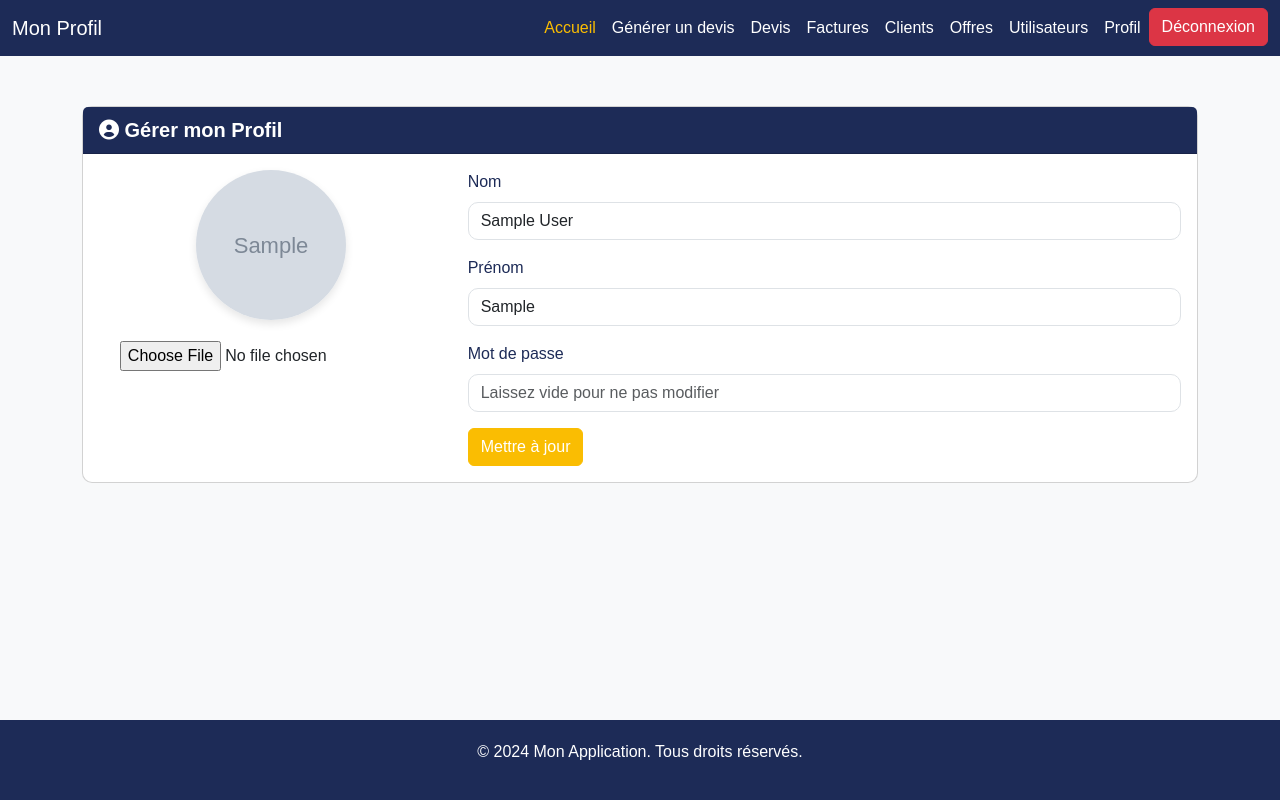
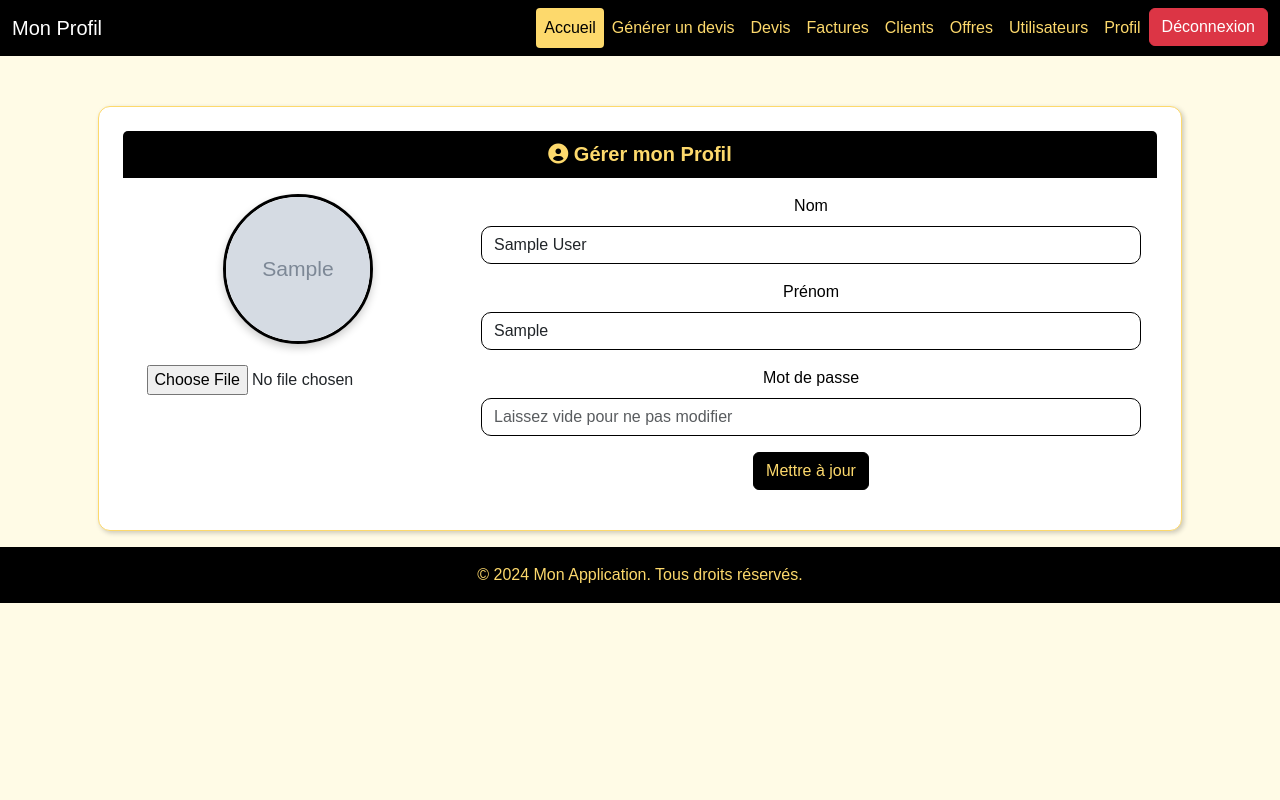
Before and after one commit to pytharchimede/banamur_planification, a PHP site: page /profil.php in a window 1280 px wide. Run offline with PHP 8.4, Linux system fonts and the light colour scheme; the visitor is signed in with stand-in values (Sample User, id 1); tables that the repository leaves empty or names only in its code hold one stand-in row (values such as "Sample post"); grey boxes marked "Sample" are stand-in pictures.

Commit message:
Refactor CSS

```diff
--- a/css/custom_style_profil.css
+++ b/css/custom_style_profil.css
@@ -1,46 +1,77 @@
 body {
-    font-family: 'Poppins', sans-serif;
-    background-color: #f8f9fa;
+    font-family: 'Arial', sans-serif;
+    background-color: #fffbe6; /* Jaune très clair */
 }
 
 .navbar {
-    background-color: #1d2b57;
+    background-color: #000; /* Noir */
 }
 
 .navbar-brand img {
     height: 50px;
 }
 
-.navbar-nav .nav-link {
-    color: #fff !important;
+.navbar-nav .nav-link,
+.nav-link {
+    color: #fdd96c !important; /* Jaune */
 }
 
-.navbar-nav .nav-link.active {
-    color: #fabd02 !important;
+.navbar-nav .nav-link.active,
+.nav-link.active {
+    color: #000 !important;
+    background-color: #fdd96c !important;
+    border-radius: 4px;
 }
 
 .container {
     margin-top: 50px;
 }
 
-.card {
-    border-radius: 10px;
+.card,
+.menu-card {
+    border-radius: 0.75rem;
+    background: #ffffff;
+    border: 1px solid #fdd96c;
+    box-shadow: 2px 2px 5px rgba(0, 0, 0, 0.2);
+    transition: transform 0.3s ease, box-shadow 0.3s ease;
+    text-align: center;
+    padding: 1.5rem;
+    margin: 1rem;
+    position: relative;
 }
 
 .card-header {
-    background-color: #1d2b57;
-    color: white;
+    background-color: #000; /* Noir */
+    color: #fdd96c; /* Jaune */
     font-size: 20px;
     font-weight: bold;
 }
 
+.menu-card:hover {
+    transform: translateY(-10px);
+    box-shadow: 0 10px 20px rgba(0, 0, 0, 0.3);
+    border-color: #000;
+}
+
+.menu-card i {
+    font-size: 3rem;
+    color: #000; /* Noir */
+}
+
+.menu-card p {
+    margin-top: 1rem;
+    font-weight: bold;
+    color: #000;
+}
+
 .form-label {
-    color: #1d2b57;
+    color: #000; /* Noir */
 }
 
 .form-control {
     border-radius: 10px;
     margin-bottom: 10px;
+    border: 1px solid #000;
 }
 
 .form-control-file {
@@ -48,13 +79,15 @@ body {
 }
 
 .btn-primary {
-    background-color: #fabd02;
-    border-color: #fabd02;
+    background-color: #000;
+    border-color: #000;
+    color: #fdd96c;
 }
 
 .btn-primary:hover {
-    background-color: #e0a800;
-    border-color: #e0a800;
+    background-color: #fdd96c;
+    border-color: #fdd96c;
+    color: #000;
 }
 
 .photo-profile img {
@@ -62,7 +95,8 @@ body {
     width: 150px;
     height: 150px;
     object-fit: cover;
-    box-shadow: 0 4px 8px rgba(0, 0, 0, 0.1);
+    box-shadow: 0 4px 8px rgba(0, 0, 0, 0.2);
+    border: 3px solid #000;
 }
 
 .photo-preview {
@@ -72,11 +106,59 @@ body {
 }
 
 .footer {
-    background-color: #1d2b57;
-    color: white;
+    background-color: #000;
+    color: #fdd96c;
     text-align: center;
-    padding: 20px;
-    position: fixed;
+    padding: 1rem 0;
+    position: relative;
     width: 100%;
     bottom: 0;
 }
+
+.footer p {
+    margin-bottom: 0;
+}
+
+.footer .social-icons a {
+    color: #fdd96c;
+    font-size: 1.5rem;
+    margin: 0 0.5rem;
+    transition: color 0.3s ease;
+}
+
+.footer .social-icons a:hover {
+    color: #000;
+    background-color: #fdd96c;
+    border-radius: 50%;
+}
+
+.chart-container {
+    margin: 2rem 0;
+}
+
+/* Messages et spinner jaune/noir */
+.message {
+    padding: 1rem;
+    margin-top: 1rem;
+    border-radius: 5px;
+    font-weight: bold;
+    text-align: center;
+}
+
+.message.success {
+    background-color: #fffbe6; /* Jaune très clair */
+    color: #000; /* Texte noir */
+    border: 1px solid #fdd96c;
+}
+
+.message.error {
+    background-color: #fdd96c; /* Jaune principal */
+    color: #000; /* Texte noir */
+    border: 1px solid #000;
+}
+
+.spinner {
+    font-size: 1.5rem;
+    color: #000; /* Noir */
+    margin-top: 1rem;
+}
```
Also changed, not shown: css/custom_style_liste_facture.css (+26 -2 lines).
